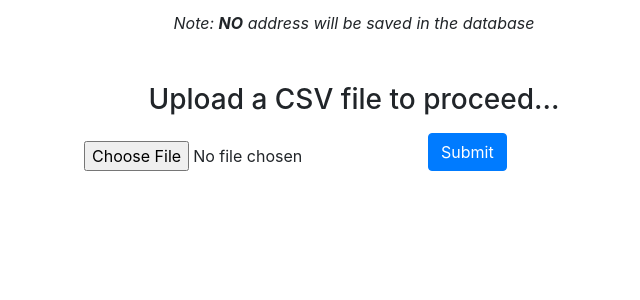
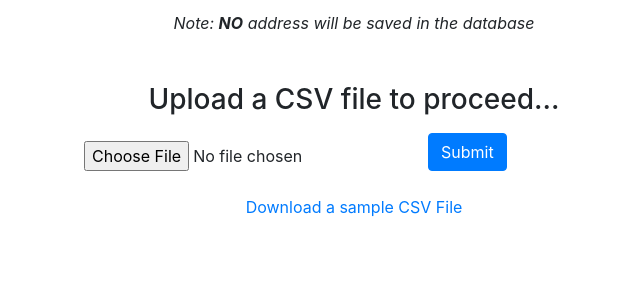
Before and after one commit to PraneethKarnena/django-google-gecoding, a Django app: page / in a window 1280 px wide. Shown: the part 360-660 px from the top of the page, without its empty margins (286-926 px from the left). Run offline with Django 3.2, Linux system fonts and the light colour scheme; some libraries are stand-ins or nearby versions.

Commit message:
added sample CSV file link

```diff
--- a/geocoding/templates/geocoding/home.html
+++ b/geocoding/templates/geocoding/home.html
@@ -38,7 +38,7 @@
 
                 <p><em>Note: <strong>NO</strong> address will be saved in the database</em></p>
                 <h3 class="mt-5">Upload a CSV file to proceed...</h3>
-                <form class="form-inline mt-3">
+                <form class="form-inline mt-3" method="POST">
                     {% csrf_token %}
                     <div class="form-group">
                         <label for="csvFile" class="sr-only">Upload CSV File</label>
@@ -46,6 +46,7 @@
                     </div>
                     <button type="submit" class="btn btn-primary mb-2">Submit</button>
                 </form>
+                <p class="mt-3"><a href="https://mega.nz/#!mfxRSCqK!Rgy-mcqWbt916KqRzW0EvFn-nPn_lOzW-FKravabKxE" target="_blank">Download a sample CSV File</a></p>
             </div>
         </div>
     </div>
```
